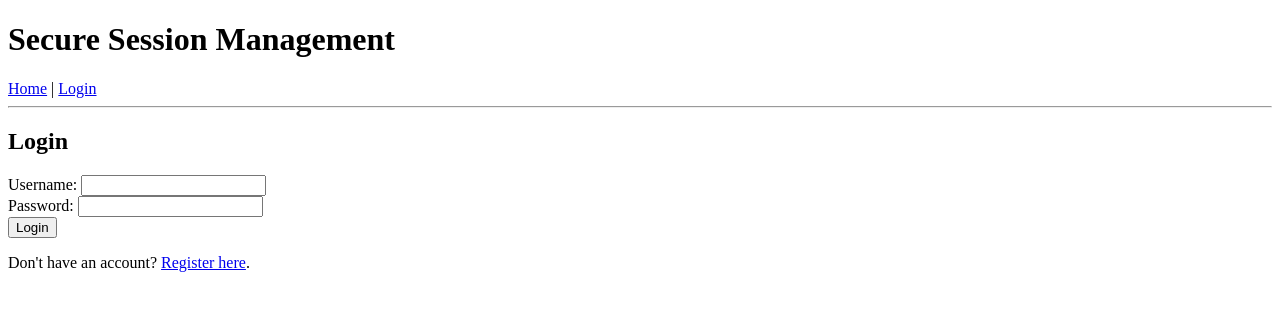
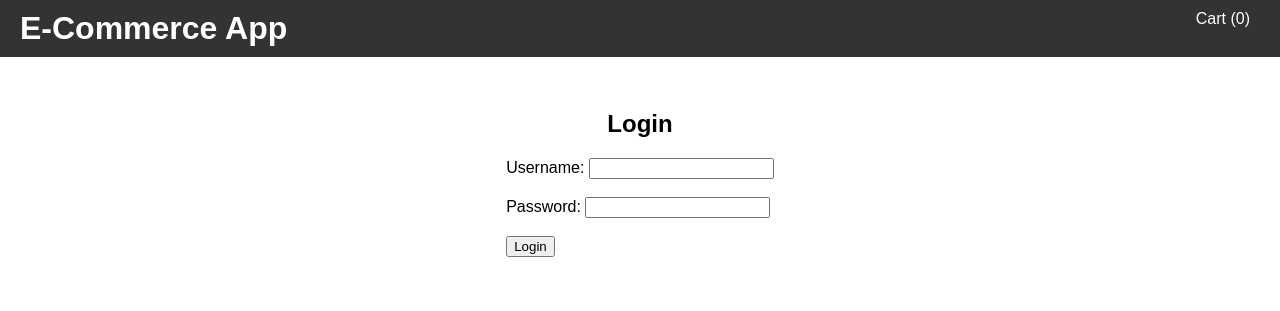
Before and after one commit to uzairmukadam/session_management-swen755, a Flask app: page /login in a window 1280 px wide. Shown: the top 311 px of the page. Run offline with Flask 3, Linux system fonts and the light colour scheme.

Commit message:
login added with users and session

```diff
--- a/src/app.py
+++ b/src/app.py
@@ -1,35 +1,103 @@
-from flask import Flask, render_template, request, redirect, url_for, session
+from flask import Flask, render_template, request, redirect, url_for, session, jsonify
 from database.db import (
     init_db,
-    get_user_by_identifier,
-    create_user,
-    verify_user,
-    register_user,
-    get_all_posts,
-    get_post,
-    add_post,
-    add_comment,
+    get_all_products,
+    get_product_by_id,
+    get_user_by_username,
 )
 
 app = Flask(__name__)
 app.secret_key = "super_secret_key"
 init_db()
 
+users = {
+    "authorized_user": {"password": "password123", "authorized": True},
+    "unauthorized_user": {"password": "password123", "authorized": False},
+    "non_existent_user": {
+        "password": "password123",
+        "authorized": False,
+    },  # This user is not registered
+}
+
 
 @app.before_request
 def before_request():
-    if (
-        "user_identifier" not in session
-        and request.endpoint != "login"
-        and request.endpoint != "register"
-    ):
-        # Redirect to login if no identifier and not accessing login or register
-        return redirect(url_for("login"))
+    if "cart" not in session:
+        session["cart"] = []
 
 
 @app.route("/")
 def index():
-    return redirect(url_for("login"))
+    return redirect(url_for("products"))
+
+
+@app.route("/products")
+def products():
+    products = get_all_products()
+    return render_template("products.html", products=products)
+
+
+@app.route("/add_to_cart/<int:product_id>")
+def add_to_cart(product_id):
+    if "username" not in session:
+        return jsonify(success=False, message="User not authenticated")
+
+    product = get_product_by_id(product_id)
+    if product:
+        cart = session.get("cart", [])
+        for item in cart:
+            if item["id"] == product[0]:
+                item["quantity"] += 1
+                session["cart"] = cart
+                return jsonify(success=True)
+        cart.append(
+            {"id": product[0], "title": product[1], "price": product[2], "quantity": 1}
+        )
+        session["cart"] = cart
+        return jsonify(success=True)
+    return jsonify(success=False)
+
+
+@app.route("/cart", methods=["GET", "POST"])
+def cart():
+    if "username" not in session:
+        return redirect(url_for("login"))
+
+    if request.method == "POST":
+        cart = session.get("cart", [])
+        updated_cart = []
+        for item in cart:
+            item_id = str(item["id"])
+            if item_id in request.form:
+                quantity = int(request.form[item_id])
+                if quantity > 0:
+                    item["quantity"] = quantity
+                    updated_cart.append(item)
+        session["cart"] = updated_cart
+
+    cart = session.get("cart", [])
+    total_amount = sum(item["price"] * item["quantity"] for item in cart)
+    return render_template("cart.html", cart=cart, total_amount=total_amount)
+
+
+@app.route("/checkout", methods=["GET", "POST"])
+def checkout():
+    if "username" not in session:
+        return redirect(url_for("login"))
+
+    cart = session.get("cart", [])
+    total_amount = sum(item["price"] * item["quantity"] for item in cart)
+
+    if request.method == "POST":
+        # Process the checkout (e.g., save order to the database, clear the cart)
+        session["cart"] = []
+        return render_template(
+            "checkout.html",
+            message="Order placed successfully!",
+            total_amount=total_amount,
+        )
+
+    return render_template("checkout.html", total_amount=total_amount)
 
 
 @app.route("/login", methods=["GET", "POST"])
@@ -37,38 +105,36 @@ def login():
     if request.method == "POST":
         username = request.form["username"]
         password = request.form["password"]
-        if verify_user(session["user_identifier"], username, password):
-            return redirect(url_for("task"))
+        user = users.get(username)
+
+        if user and user["password"] == password:
+            session["username"] = username
+            return redirect(url_for("index"))
         else:
-            return "Login Failed"
+            return render_template("login.html", error="Invalid username or password")
+
     return render_template("login.html")
 
 
-@app.route("/register", methods=["GET", "POST"])
-def register():
-    if request.method == "POST":
-        username = request.form["username"]
-        password = request.form["password"]
-        user_identifier = session.get("user_identifier")
-        if register_user(user_identifier, username, password):
-            return redirect(url_for("login"))
-        else:
-            return "Registration Failed"
-    return render_template("register.html")
+@app.route("/logout")
+def logout():
+    session.pop("username", None)
+    return redirect(url_for("index"))
 
 
-@app.route("/task")
+@app.route("/task", methods=["GET", "POST"])
 def task():
-    user = get_user_by_identifier(session["user_identifier"])
-    if not user["authenticated"]:
+    if "username" not in session:
         return redirect(url_for("login"))
 
-    if not user["authorized"]:
-        return "Unauthorized"
-
-    return render_template(
-        "task.html", task_message="You are authorized to perform this task."
-    )
+    user = users.get(session["username"])
+    if user and user["authorized"]:
+        if request.method == "POST":
+            # Perform the task
+            return render_template("task.html", message="Task performed successfully!")
+        return render_template("task.html")
+    else:
+        return render_template("task.html", error="Unauthorized to perform this task")
 
 
 if __name__ == "__main__":
--- /dev/null
+++ b/src/static/styles.css
@@ -0,0 +1,131 @@
+body {
+    margin: 0;
+    font-family: Arial, sans-serif;
+}
+
+.header {
+    background-color: #333;
+    color: #fff;
+    padding: 10px 0;
+    position: fixed;
+    top: 0;
+    width: 100%;
+    z-index: 1000;
+}
+
+.header h1 {
+    margin: 0;
+    padding: 0 20px;
+    display: inline-block;
+}
+
+.header h1 a {
+    color: #fff;
+    text-decoration: none;
+}
+
+.header nav {
+    float: right;
+    margin-right: 20px;
+}
+
+.header nav a {
+    color: #fff;
+    padding: 0 10px;
+    text-decoration: none;
+}
+
+.header nav a:hover {
+    text-decoration: underline;
+}
+
+.content {
+    margin-top: 70px;
+    /* Adjust this value if your header height changes */
+    padding: 20px;
+    display: flex;
+    flex-direction: column;
+    align-items: center;
+}
+
+.product-list {
+    display: flex;
+    flex-wrap: wrap;
+    gap: 20px;
+}
+
+.product-card {
+    border: 1px solid #ddd;
+    border-radius: 10px;
+    box-shadow: 0 2px 4px rgba(0, 0, 0, 0.1);
+    padding: 15px;
+    width: calc(25% - 40px);
+    /* Adjust card width as needed */
+    box-sizing: border-box;
+    display: flex;
+    flex-direction: column;
+    align-items: center;
+    text-align: center;
+}
+
+.product-card img {
+    width: 100%;
+    border-radius: 10px;
+    margin-bottom: 10px;
+}
+
+.product-card h3 {
+    margin: 0 0 10px 0;
+}
+
+.product-card p {
+    margin: 0 0 10px 0;
+}
+
+.product-card .add-to-cart-btn {
+    background-color: #28a745;
+    color: #fff;
+    border: none;
+    padding: 10px;
+    border-radius: 5px;
+    cursor: pointer;
+}
+
+.product-card .add-to-cart-btn:hover {
+    background-color: #218838;
+}
+
+.cart {
+    display: flex;
+    flex-direction: column;
+    align-items: center;
+}
+
+.cart .cart-card {
+    border: 1px solid #ddd;
+    border-radius: 10px;
+    box-shadow: 0 2px 4px rgba(0, 0, 0, 0.1);
+    padding: 15px;
+    width: 80%;
+    /* Adjust card width as needed */
+    box-sizing: border-box;
+    margin-bottom: 20px;
+    text-align: center;
+}
+
+.checkout {
+    display: flex;
+    flex-direction: column;
+    align-items: center;
+}
+
+.checkout .checkout-card {
+    border: 1px solid #ddd;
+    border-radius: 10px;
+    box-shadow: 0 2px 4px rgba(0, 0, 0, 0.1);
+    padding: 15px;
+    width: 80%;
+    /* Adjust card width as needed */
+    box-sizing: border-box;
+    text-align: center;
+}
--- a/src/templates/base.html
+++ b/src/templates/base.html
@@ -2,14 +2,40 @@
 <html>
 
 <head>
-    <title>Secure Session Management</title>
+    <title>E-Commerce App</title>
+    <link rel="stylesheet" type="text/css" href="{{ url_for('static', filename='styles.css') }}">
+    <script>
+        function updateCartCount() {
+            fetch('/cart_count')
+                .then(response => response.json())
+                .then(data => {
+                    document.getElementById('cart-count').innerText = data.count;
+                });
+        }
+
+        function addToCart(productId) {
+            fetch(`/add_to_cart/${productId}`)
+                .then(response => response.json())
+                .then(data => {
+                    if (data.success) {
+                        alert('Item added to cart');
+                        updateCartCount();
+                    }
+                });
+        }
+
+        document.addEventListener('DOMContentLoaded', updateCartCount);
+    </script>
 </head>
 
 <body>
-    <div>
-        <h1>Secure Session Management</h1>
-        <a href="{{ url_for('index') }}">Home</a> | <a href="{{ url_for('login') }}">Login</a>
-        <hr>
+    <div class="header">
+        <h1><a href="{{ url_for('index') }}" style="color: white; text-decoration: none;">E-Commerce App</a></h1>
+        <nav>
+            <a href="{{ url_for('cart') }}" class="cart-link">Cart (<span id="cart-count">0</span>)</a>
+        </nav>
+    </div>
+    <div class="content">
         {% block content %}{% endblock %}
     </div>
 </body>
--- a/src/templates/login.html
+++ b/src/templates/login.html
@@ -3,10 +3,12 @@
 <h2>Login</h2>
 <form method="post">
     <label for="username">Username:</label>
-    <input type="text" id="username" name="username"><br>
+    <input type="text" id="username" name="username" required><br><br>
     <label for="password">Password:</label>
-    <input type="password" id="password" name="password"><br>
+    <input type="password" id="password" name="password" required><br><br>
     <input type="submit" value="Login">
+    {% if error %}
+    <p style="color:red;">{{ error }}</p>
+    {% endif %}
 </form>
-<p>Don't have an account? <a href="{{ url_for('register') }}">Register here</a>.</p>
 {% endblock %}
```
Also changed, not shown: src/database/db.py (+34 -91 lines), src/templates/cart.html (added, +26 -0 lines), src/templates/checkout.html (added, +17 -0 lines), src/templates/index.html (+1 -7 lines), src/templates/products.html (added, +15 -0 lines), src/templates/register.html (deleted, +0 -11 lines), src/templates/task.html (+12 -2 lines), database/ecommerce.db (added), database/message_wall.db, src/static/images/product_1.png (added).
